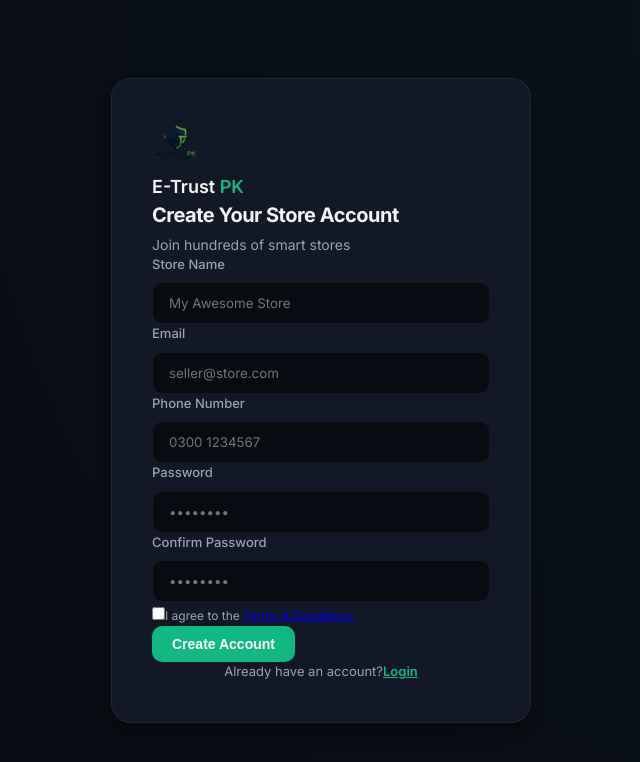
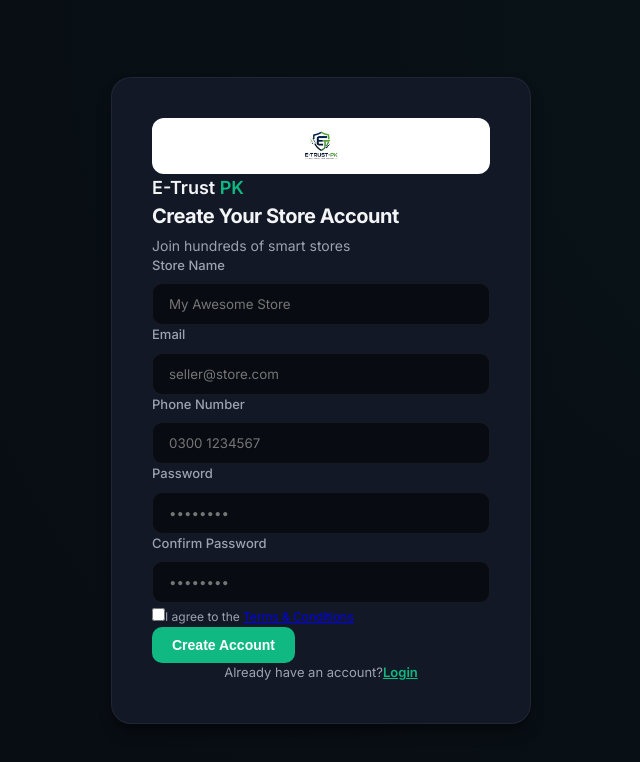
Before and after one commit to Faakhir030Memon/E-Track-Pk, a React (Vite) app in the folder e-trust-dashboard/: page /register in a window 1280 px wide. Shown: the top 762 px of the page, without its empty margins (319-959 px from the left). Built offline with nearby package versions, Linux system fonts and the light colour scheme.

Commit message:
feat: implement login and registration pages with authentication form handling

```diff
--- a/e-trust-dashboard/src/pages/Login.jsx
+++ b/e-trust-dashboard/src/pages/Login.jsx
@@ -30,7 +30,9 @@
       <div className="auth-card animate-slide-up">
         <div className="flex-col items-center mb-8">
           <div className="flex items-center gap-3 mb-4">
-            <img src="/logo.png" alt="Logo" style={{ height: '48px', objectFit: 'contain' }} />
+            <div style={{ background: '#fff', padding: '8px', borderRadius: '12px', display: 'flex', alignItems: 'center', justifyContent: 'center' }}>
+              <img src="/logo.png" alt="Logo" style={{ height: '40px', objectFit: 'contain' }} />
+            </div>
             <h2 style={{ margin: 0, fontSize: '1.125rem' }}>E-Trust <span style={{ color: 'var(--brand-primary)' }}>PK</span></h2>
           </div>
           <h1 style={{ fontSize: '1.25rem', marginBottom: '0.25rem' }}>Welcome Back</h1>
--- a/e-trust-dashboard/src/pages/Register.jsx
+++ b/e-trust-dashboard/src/pages/Register.jsx
@@ -49,7 +49,9 @@
       <div className="auth-card animate-slide-up">
         <div className="flex-col items-center mb-8">
           <div className="flex items-center gap-3 mb-4">
-            <img src="/logo.png" alt="Logo" style={{ height: '48px', objectFit: 'contain' }} />
+            <div style={{ background: '#fff', padding: '8px', borderRadius: '12px', display: 'flex', alignItems: 'center', justifyContent: 'center' }}>
+              <img src="/logo.png" alt="Logo" style={{ height: '40px', objectFit: 'contain' }} />
+            </div>
             <h2 style={{ margin: 0, fontSize: '1.125rem' }}>E-Trust <span style={{ color: 'var(--brand-primary)' }}>PK</span></h2>
           </div>
           <h1 style={{ fontSize: '1.25rem', marginBottom: '0.25rem' }}>Create Your Store Account</h1>
```
